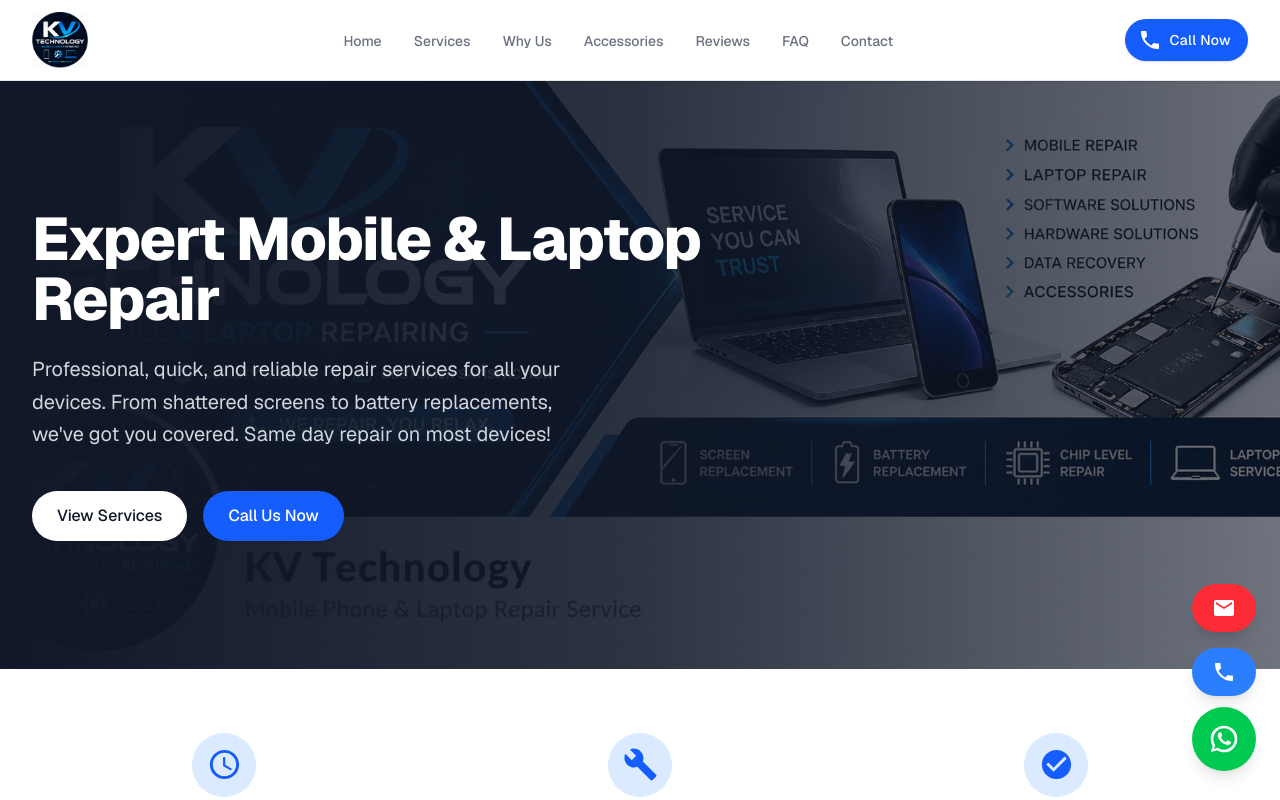
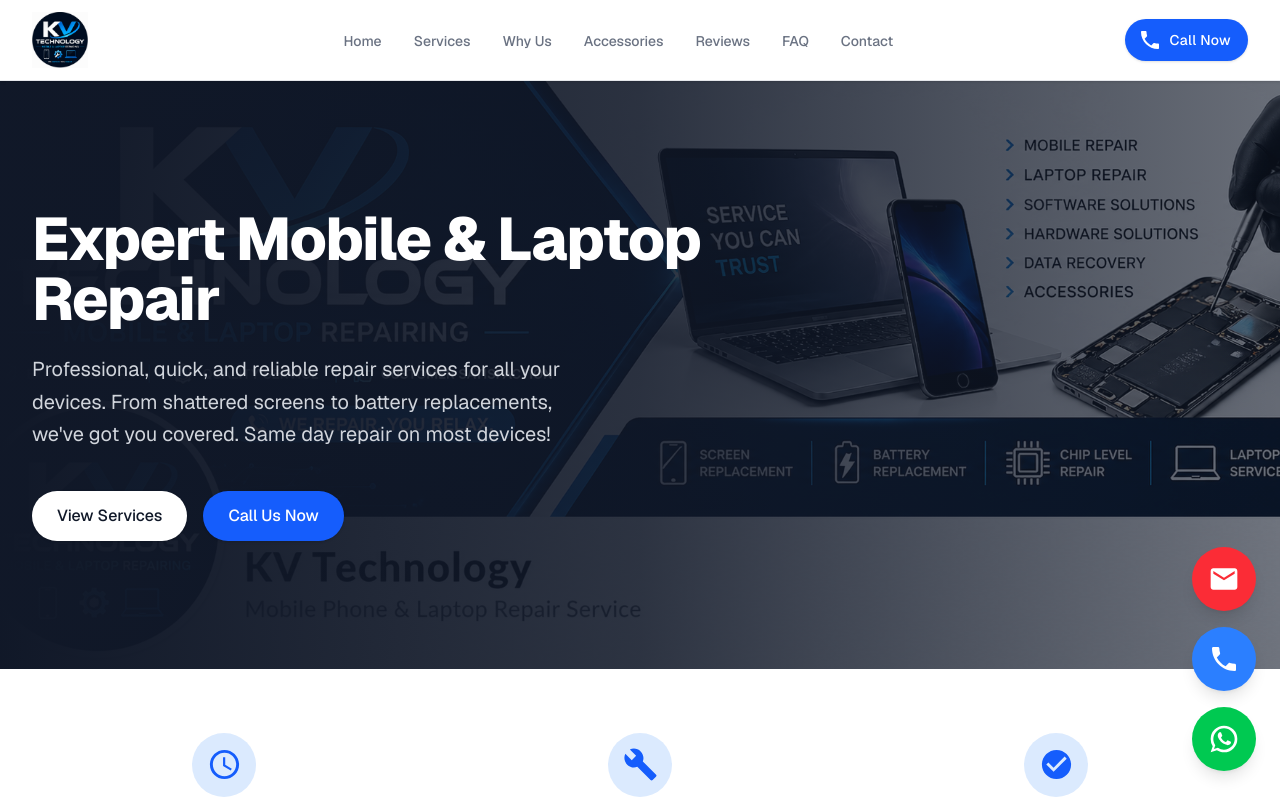
Before and after one commit to Nimesh-Kavinda/kv_technology, a Next.js app: page / in a window 1280 px wide. Shown: the top 800 px of the page. Built offline with nearby package versions, Linux system fonts and the light colour scheme.

Commit message:
feat: enhance contact buttons with improved styles and animations

```diff
--- a/app/page.tsx
+++ b/app/page.tsx
@@ -610,13 +610,13 @@
     }
 
     <div className="fixed bottom-6 right-6 z-50 flex flex-col gap-4">
-      <motion.a initial={{ opacity: 0, scale: 0, y: 50 }} animate={{ opacity: 1, scale: 1, y: 0 }} transition={{ delay: 1.4, duration: 0.5 }} href="mailto:nimeshkavindakarunasinghe@gmail.com" className="bg-red-500 hover:bg-red-600 text-white rounded-full p-3 shadow-lg hover:shadow-xl transition-all hover:-translate-y-1 flex items-center justify-center relative group" aria-label="Send Email">
-        <EmailIcon style={{ fontSize: 24 }} />
+      <motion.a initial={{ opacity: 0, scale: 0, y: 50 }} animate={{ opacity: 1, scale: 1, y: 0 }} transition={{ delay: 1.4, duration: 0.5 }} href="mailto:nimeshkavindakarunasinghe@gmail.com" className="bg-red-500 hover:bg-red-600 text-white rounded-full p-4 shadow-lg hover:shadow-xl transition-all hover:-translate-y-1 flex items-center justify-center animate-bounce-slow relative group" aria-label="Send Email">
+        <EmailIcon style={{ fontSize: 32 }} />
         <span className="absolute right-full mr-4 bg-gray-900 text-white text-xs px-2 py-1 rounded opacity-0 group-hover:opacity-100 transition-opacity whitespace-nowrap pointer-events-none">Email Us</span>
       </motion.a>
 
-      <motion.a initial={{ opacity: 0, scale: 0, y: 50 }} animate={{ opacity: 1, scale: 1, y: 0 }} transition={{ delay: 1.2, duration: 0.5 }} href="tel:0778525115" className="bg-blue-500 hover:bg-blue-600 text-white rounded-full p-3 shadow-lg hover:shadow-xl transition-all hover:-translate-y-1 flex items-center justify-center relative group" aria-label="Call Now">
-        <PhoneIcon style={{ fontSize: 24 }} />
+      <motion.a initial={{ opacity: 0, scale: 0, y: 50 }} animate={{ opacity: 1, scale: 1, y: 0 }} transition={{ delay: 1.2, duration: 0.5 }} href="tel:0778525115" className="bg-blue-500 hover:bg-blue-600 text-white rounded-full p-4 shadow-lg hover:shadow-xl transition-all hover:-translate-y-1 flex items-center justify-center animate-bounce-slow relative group" aria-label="Call Now">
+        <PhoneIcon style={{ fontSize: 32 }} />
         <span className="absolute right-full mr-4 bg-gray-900 text-white text-xs px-2 py-1 rounded opacity-0 group-hover:opacity-100 transition-opacity whitespace-nowrap pointer-events-none">Call Now</span>
       </motion.a>
 
```
